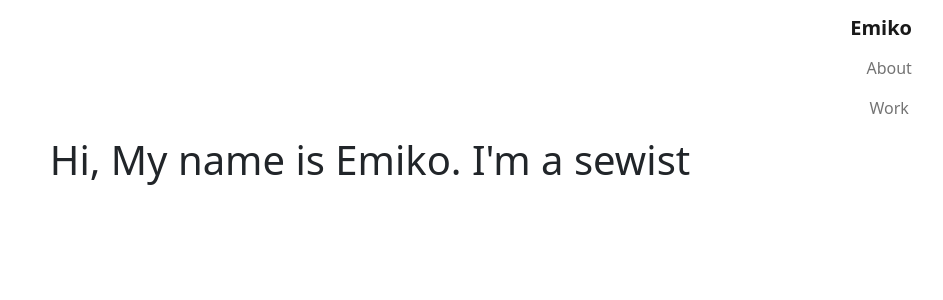
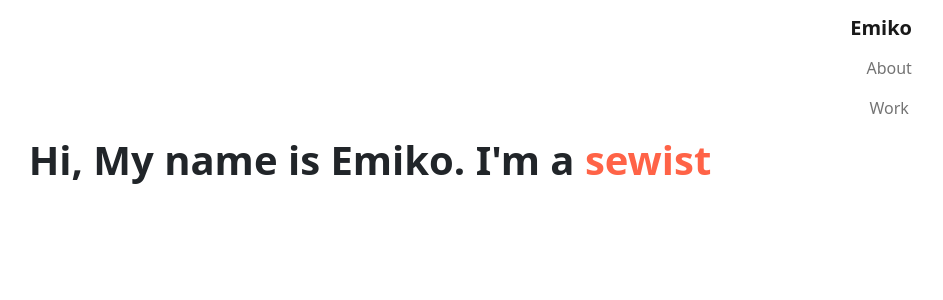
Before and after one commit to ejpijoan/myPortfolio, a React (Create React App) app: page / in a window 1280 px wide. Shown: the top 300 px of the page, without its empty margins (270-1213 px from the left). Built offline with nearby package versions, Linux system fonts and the light colour scheme.

Commit message:
adds inline styling for rotating text color and styles remaining text in css file

```diff
--- a/src/components/Intro.js
+++ b/src/components/Intro.js
@@ -1,4 +1,6 @@
+import '../css/Intro.css'
 import React, {Component} from 'react';
+import {Container} from 'react-bootstrap'
 
 class Intro extends Component {
         constructor() {
@@ -25,9 +27,10 @@ class Intro extends Component {
 
         render(){
            return (
-                <h1>
-                Hi, My name is Emiko. I'm a {this.state.roles[this.state.index]}
-                </h1>
+                <Container className='align-items-center'>
+                        <h1 className='intro' contentEditable>
+                        Hi, My name is Emiko. I'm a <span style={{color: 'tomato'}}>{this.state.roles[this.state.index]}</span></h1>
+                </Container>
            )
         }
 }
--- a/src/css/Intro.css
+++ b/src/css/Intro.css
@@ -0,0 +1,13 @@
+.flex-row {
+    /* height: 100%;
+    min-height: 100vh;
+    align-self: center; */
+    display: flex;
+    justify-content: center;
+    align-items: center;
+    background-color: blue;
+}
+
+.intro {
+    font-weight: bold;
+}
```
